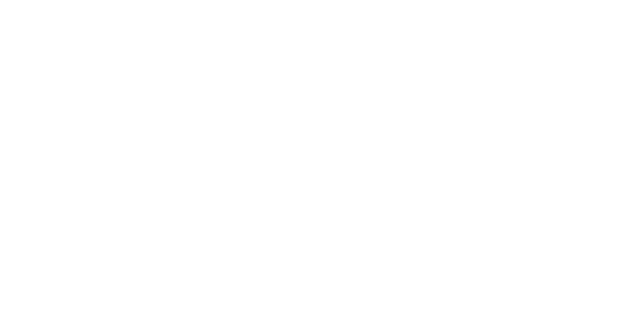
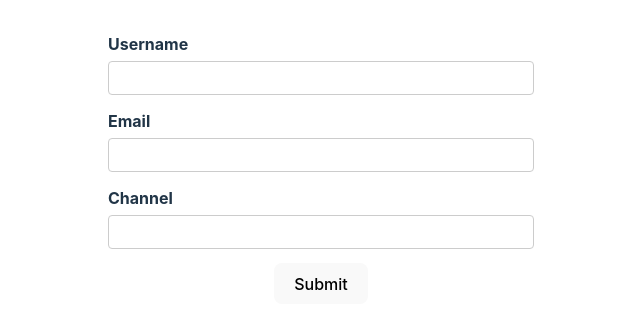
Before and after one commit to mavhezha/React-hook-form, a React (Vite) app: page / in a window 1280 px wide. Shown: the top 328 px of the page, without its empty margins (319-959 px from the left). Built offline with nearby package versions, Linux system fonts and the light colour scheme.

Commit message:
Update 4 files

```diff
--- a/src/App.css
+++ b/src/App.css
@@ -5,78 +5,24 @@
   text-align: center;
 }
 
-.logo {
-  height: 6em;
-  padding: 1.5em;
-  will-change: filter;
-}
-.logo:hover {
-  filter: drop-shadow(0 0 2em #646cffaa);
-}
-.logo.react:hover {
-  filter: drop-shadow(0 0 2em #61dafbaa);
+label{
+  font-weight: bold;
+  display: flex;
+  margin-bottom: 5px;
 }
 
-@keyframes logo-spin {
-  from {
-    transform: rotate(0deg);
-  }
-  to {
-    transform: rotate(360deg);
-  }
+input[type="text"],
+input[type="email"],
+input[type="number"],
+input[type="data"] {
+  display: block;
+  padding: 6px 12px;
+  width: 400px;
+  font-size: 14px;
+  line-height: 1.428571437;
+  color: #fff;
+  border-image: none;
+  border: 1px solid #ccc;
+  border-radius: 4px;
+  margin-bottom: 14px;
 }
-
-@media (prefers-reduced-motion: no-preference) {
-  a:nth-of-type(1) .logo {
-    animation: logo-spin infinite 20s linear;
-  }
-}
-
-.card {
-  padding: 2em;
-}
-
-.read-the-docs {
-  color: #888;
-}
-#root {
-  max-width: 1280px;
-  margin: 0 auto;
-  padding: 2rem;
-  text-align: center;
-}
-
-.logo {
-  height: 6em;
-  padding: 1.5em;
-  will-change: filter;
-}
-.logo:hover {
-  filter: drop-shadow(0 0 2em #646cffaa);
-}
-.logo.react:hover {
-  filter: drop-shadow(0 0 2em #61dafbaa);
-}
-
-@keyframes logo-spin {
-  from {
-    transform: rotate(0deg);
-  }
-  to {
-    transform: rotate(360deg);
-  }
-}
-
-@media (prefers-reduced-motion: no-preference) {
-  a:nth-of-type(1) .logo {
-    animation: logo-spin infinite 20s linear;
-  }
-}
-
-.card {
-  padding: 2em;
-}
-
-.read-the-docs {
-  color: #888;
-}
--- a/src/App.tsx
+++ b/src/App.tsx
@@ -1,13 +1,10 @@
-import { useState } from "react";
-import reactLogo from "./assets/react.svg";
+import YouTubeForm from "./components/YouTubeForm";
 import "./App.css";
 
 function App() {
-  const [count, setCount] = useState(0);
-
   return (
-    <div className="App">
-
+    <div>
+      <YouTubeForm />
     </div>
   );
 }
--- /dev/null
+++ b/src/components/YouTubeForm.tsx
@@ -0,0 +1,22 @@
+import React from "react";
+
+function YouTubeForm() {
+  return (
+    <div>
+      <form>
+        <label htmlFor="username">Username</label>
+        <input type="text" id="username" name="username" />
+
+        <label htmlFor="email">Email</label>
+        <input type="email" id="email" name="email" />
+
+        <label htmlFor="channel">Channel</label>
+        <input type="text" id="channel" name="channel" />
+
+        <button>Submit</button>
+      </form>
+    </div>
+  );
+}
+
+export default YouTubeForm;
--- a/src/index.css
+++ b/src/index.css
@@ -15,19 +15,11 @@
   -webkit-text-size-adjust: 100%;
 }
 
-a {
-  font-weight: 500;
-  color: #646cff;
-  text-decoration: inherit;
-}
-a:hover {
-  color: #535bf2;
-}
+
 
 body {
   margin: 0;
   display: flex;
-  place-items: center;
   min-width: 320px;
   min-height: 100vh;
 }
```
